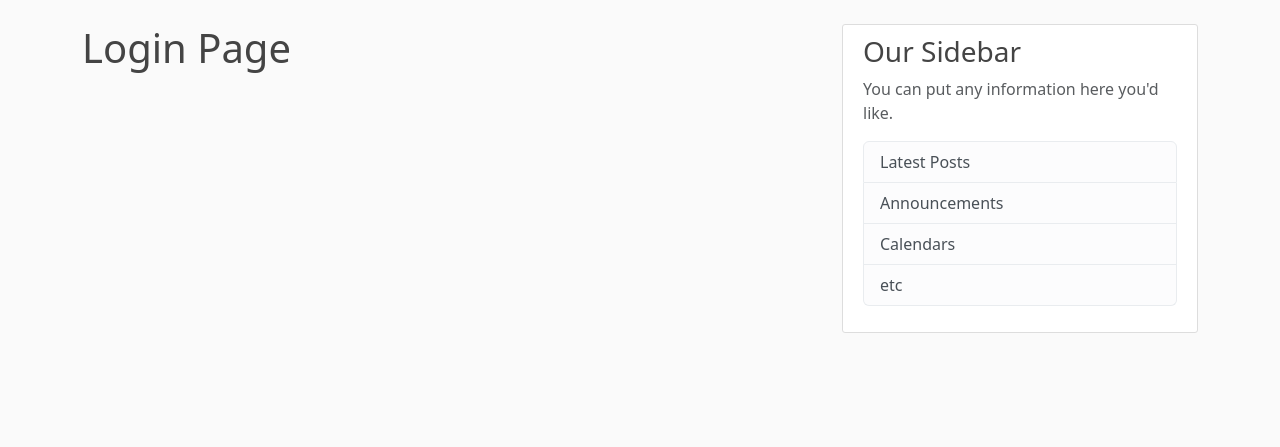
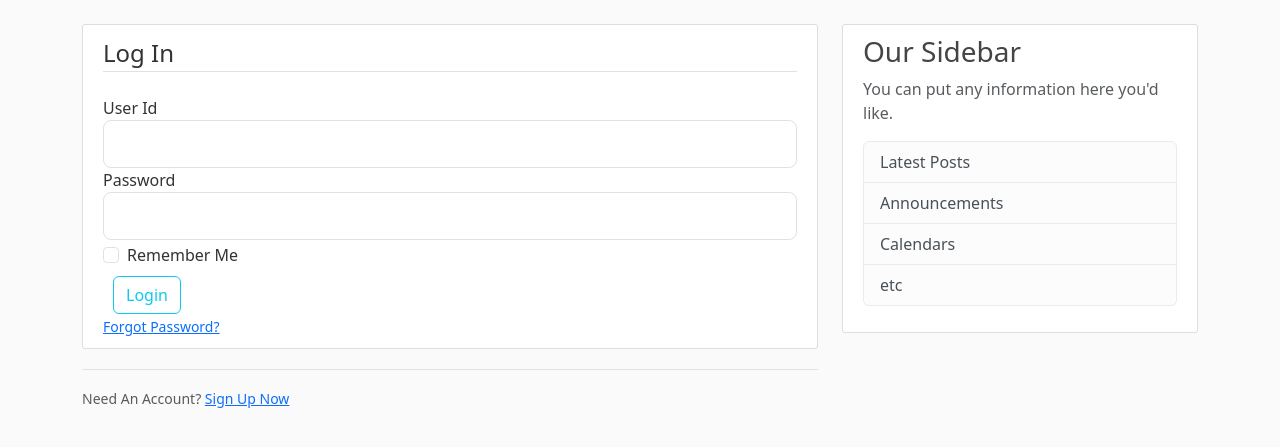
Before and after one commit to AbhisheKumar1616/BloggingApp-Flask, a Flask app: page /login in a window 1280 px wide. Shown: the part 56-503 px from the top of the page. Run offline with Flask 3, Linux system fonts and the light colour scheme.

Commit message:
Adder functionality to login page and checked with some dummy data

```diff
--- a/app.py
+++ b/app.py
@@ -38,10 +38,18 @@ def register():
         return redirect(url_for('home'))
     return render_template("register.html",title="Registeration",form=form)
 
-@app.route("/login")
+
+@app.route("/login", methods=['GET', 'POST'])
 def login():
-    form=Login()
-    return render_template("login.html",title="Login",form=form)
+    form = Login()
+    if form.validate_on_submit():
+        if form.user_id.data == 'Abhi1616' and form.password.data == 'password':
+            flash('You have been logged in!', 'success')
+            return redirect(url_for('home'))
+        else:
+            flash('Login Unsuccessful. Please check username and password', 'danger')
+    return render_template('login.html', title='Login', form=form)
+
 
 
 if __name__=="__main__":
--- a/templates/layout.html
+++ b/templates/layout.html
@@ -21,13 +21,13 @@
             </button>
             <div class="collapse navbar-collapse" id="navbarToggle">
               <div class="navbar-nav mr-auto col-10">
-                <a class="nav-item nav-link" href="/">Home</a>
-                <a class="nav-item nav-link" href="/about">About Us</a>
+                <a class="nav-item nav-link" href="{{ url_for('home') }}">Home</a>
+                <a class="nav-item nav-link" href="{{ url_for('about') }}">About Us</a>
               </div>
               <!-- Navbar Right Side -->
               <div class="navbar-nav col-2">
-                <a class="nav-item nav-link" href="/login">Login</a>
-                <a class="nav-item nav-link" href="/register">Register</a>
+                <a class="nav-item nav-link" href="{{ url_for('login') }}">Login</a>
+                <a class="nav-item nav-link" href="{{ url_for('register') }}">Register</a>
               </div>
             </div>
           </div>
--- a/templates/login.html
+++ b/templates/login.html
@@ -1,4 +1,52 @@
 {% extends 'layout.html' %}
 {% block content %}
-	<h1>Login Page</h1>
+	<div class="content-section">
+		<form method="POST" action="">
+			{{ form.hidden_tag() }}
+			<fieldset class="form-group">
+				<legend class="border-bottom mb-4">Log In</legend>
+				<div class="form-group">
+					{{  form.user_id.label(class="form-control-label") }}
+					{% if form.user_id.errors %}
+                        {{ form.user_id(class="form-control form-control-lg is-invalid") }}
+                        <div class="invalid-feedback">
+                            {% for error in form.user_id.errors %}
+                                <span>{{ error }}</span>
+                            {% endfor %}
+                        </div>
+                    {% else %}
+                        {{ form.user_id(class="form-control form-control-lg") }}
+                    {% endif %}
+			</div>
+				<div class="form-group">
+					{{  form.password.label(class="form-control-label") }}
+					{% if form.password.errors %}
+                        {{ form.password(class="form-control form-control-lg is-invalid") }}
+                        <div class="invalid-feedback">
+                            {% for error in form.password.errors %}
+                                <span>{{ error }}</span>
+                            {% endfor %}
+                        </div>
+                    {% else %}
+                        {{ form.password(class="form-control form-control-lg") }}
+                    {% endif %}
+			</div>
+			<div class="form-check" style="margin-top:3px ;">
+				{{ form.remember(class="form-check-input") }}
+				{{ form.remember.label(class="form-check-label") }}
+			</div>
+		</fieldset>
+		<div class="form-group" style="margin-top:7px ; margin-left: 10px;">
+			{{ form.submit(class="btn btn-outline-info") }}
+		</div>
+		<small class="text-muted ml-2">
+			<a href="#">Forgot Password?</a>
+		</small>
+	</form>
+</div>
+<div class="border-top pt-3">
+	<small class="text-muted">
+		Need An Account? <a class="ml-2" href="{{ url_for('register') }}">Sign Up Now</a>
+	</small>
+</div>
 {% endblock content %}
```
Also changed, not shown: templates/register.html (+62 -16 lines).
